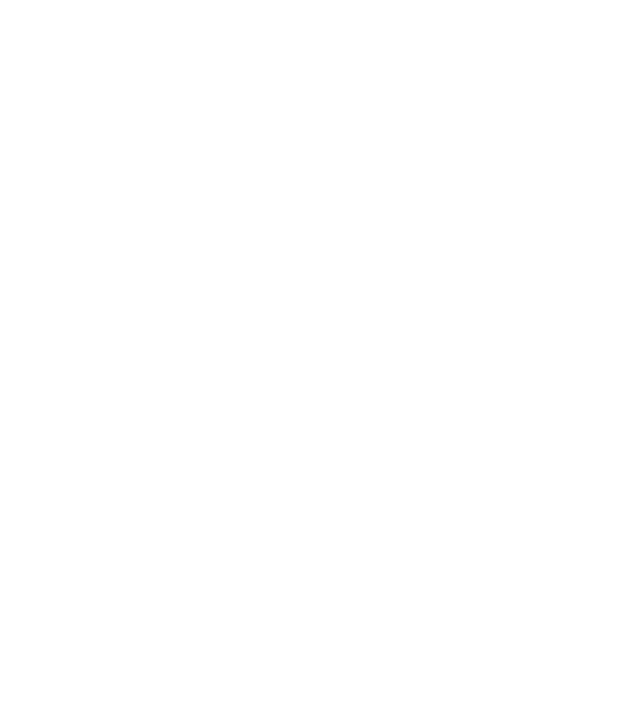
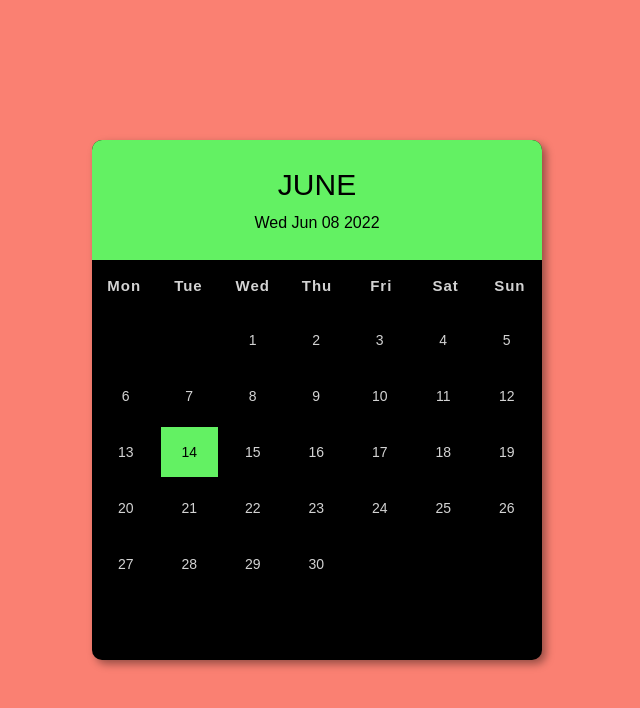
Before and after one commit to ph-santos/calendar, a plain HTML site: page index.html in a window 1280 px wide. Shown: the whole page, without its empty margins (323-963 px from the left). Drawn offline with Linux system fonts and the light colour scheme.

Commit message:
HTML e CSS finalizados

```diff
--- a/css/style.css
+++ b/css/style.css
@@ -0,0 +1,110 @@
+* {
+    margin: 0;
+    padding: 0;
+    box-sizing: border-box;
+    font-family: sans-serif;
+}
+
+html {
+    font-size: 62.5%;
+}
+
+body {
+    width: 100vw;
+    height: 100vh;
+    background: salmon;
+
+    display: flex;
+    justify-content: center;
+    align-items: center;
+}
+
+.calendar {
+    width: 45rem;
+    height: 52rem;
+    color: lightgray;
+    background: black;
+    border-radius: 1rem;
+    overflow: hidden;
+    box-shadow: .4rem .4rem .8rem rgba(0, 0, 0, .4);
+}
+
+.month {
+    width: 100%;
+    height: 12rem;
+
+    color: black;
+    text-align: center;
+
+    display: flex;
+    justify-content: center;
+    align-items: center;
+
+    background: rgb(99, 241, 99);
+}
+
+.month h1 {
+    margin-bottom: 1.2rem;
+
+    font-size: 3rem;
+    font-weight: 400;
+    text-transform: uppercase;
+}
+
+.month p {
+    font-size: 1.6rem;
+    font-weight: 500;
+}
+
+.weekdays {
+    width: 100%;
+    height: 5rem;
+    display: flex;
+}
+
+.weekdays div {
+    width: 100%;
+
+    display: flex;
+    justify-content: center;
+    align-items: center;
+
+    font-size: 1.5rem;
+    font-weight: bold;
+    letter-spacing: .1rem;
+}
+
+.days {
+    width: 100%;
+
+    display: flex;
+    flex-wrap: wrap;
+
+    padding: .2rem;
+}
+
+.days div {
+    width: 5.75rem;
+    height: 5rem;
+    margin: .3rem;
+
+    display: flex;
+    justify-content: center;
+    align-items: center;
+
+    font-size: 1.4rem;
+
+    border: 1px solid transparent;
+    transition: border .2s;
+}
+
+.days div:hover:not(.empty, .today) {
+    cursor: pointer;
+    border: 1px solid lightgray;
+}
+
+.today {
+    color: black;
+    cursor: pointer;
+    background: rgb(99, 241, 99);
+}
--- a/index.html
+++ b/index.html
@@ -8,7 +8,59 @@
     <title>Document</title>
     <script src="./index.js" defer></script>
 </head>
-<body>
+<body class="container">
+    <section class="calendar">
+        <header class="month">
+            <div class="date">
+                <h1>June</h1>
+                <p>Wed Jun 08 2022</p>
+            </div>
+        </header>
 
+        <section class="weekdays">
+            <div>Mon</div>
+            <div>Tue</div>
+            <div>Wed</div>
+            <div>Thu</div>
+            <div>Fri</div>
+            <div>Sat</div>
+            <div>Sun</div>
+        </section>
+
+        <section class="days">
+            <div class="empty"></div>
+            <div class="empty"></div>
+            <div>1</div>
+            <div>2</div>
+            <div>3</div>
+            <div>4</div>
+            <div>5</div>
+            <div>6</div>
+            <div>7</div>
+            <div>8</div>
+            <div>9</div>
+            <div>10</div>
+            <div>11</div>
+            <div>12</div>
+            <div>13</div>
+            <div class="today">14</div>
+            <div>15</div>
+            <div>16</div>
+            <div>17</div>
+            <div>18</div>
+            <div>19</div>
+            <div>20</div>
+            <div>21</div>
+            <div>22</div>
+            <div>23</div>
+            <div>24</div>
+            <div>25</div>
+            <div>26</div>
+            <div>27</div>
+            <div>28</div>
+            <div>29</div>
+            <div>30</div>
+        </section>
+    </section>
 </body>
 </html>
```
